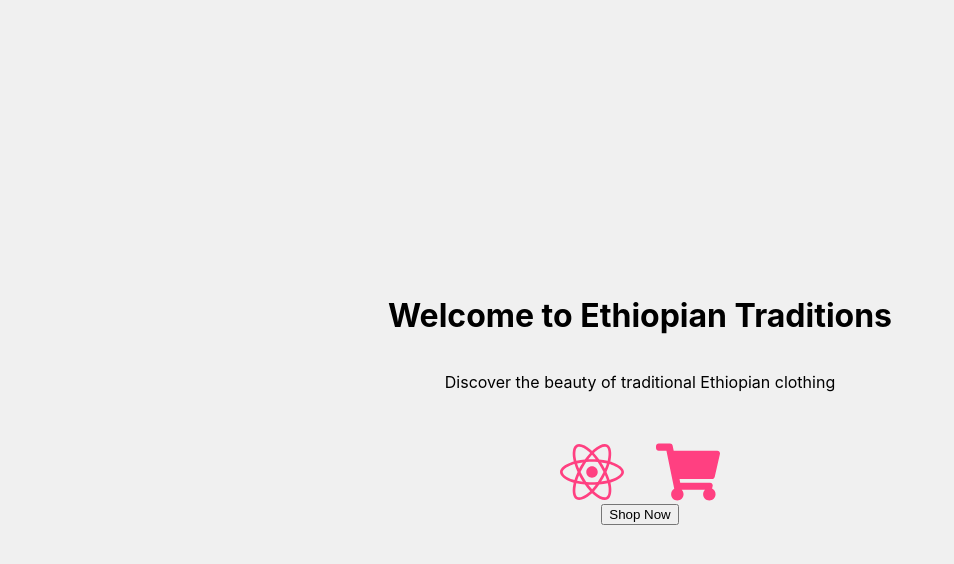
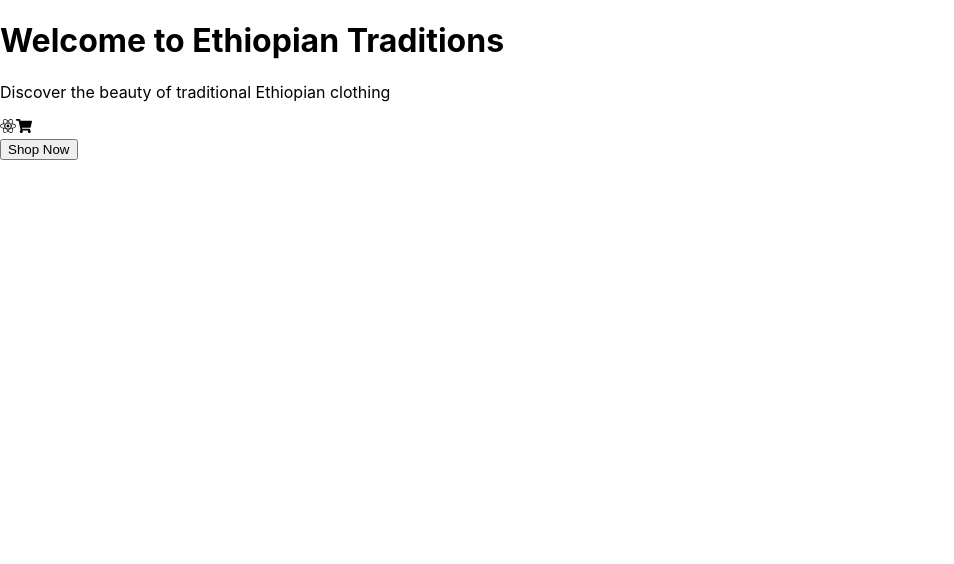
Before and after one commit to edenzewdu/AB, a React (Create React App) app in the folder front-end/: page / in a window 1280 px wide. Shown: the top 564 px of the page, without its empty margins (0-954 px from the left). Built offline with nearby package versions, Linux system fonts and the light colour scheme.

Commit message:
using Lordicon

```diff
--- a/front-end/src/pages/Home.css
+++ b/front-end/src/pages/Home.css
@@ -1,4 +1,4 @@
-.home {
+/* .home {
     display: flex;
     flex-direction: column;
     align-items: center;
@@ -18,3 +18,7 @@
     margin: 0 1rem;
     color: #ff4081;
   }
+
+
+
+   */
```
